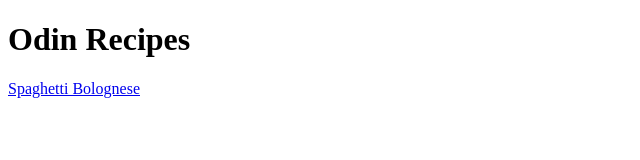
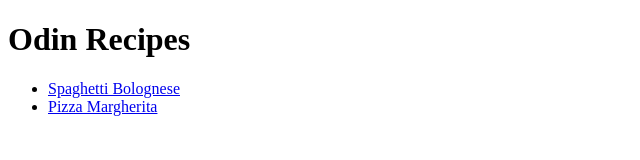
Before and after one commit to avarvany/odin-recipes, a plain HTML site: page index.html in a window 1280 px wide. Shown: the whole page, without its empty margins (0-640 px from the left). Drawn offline with Linux system fonts and the light colour scheme.

Commit message:
added link to pizza recipe and arranged recipes in lists

```diff
--- a/index.html
+++ b/index.html
@@ -4,10 +4,13 @@
     <meta charset="UTF-8">
     <meta http-equiv="X-UA-Compatible" content="IE=edge">
     <meta name="viewport" content="width=device-width, initial-scale=1.0">
-    <title>Document</title>
+    <title>Best Recipes in Town!</title>
 </head>
 <body>
     <h1>Odin Recipes</h1>
-    <a href="./recipes/bolognese.html">Spaghetti Bolognese</a>
+    <ul>
+    <li><a href="./recipes/bolognese.html">Spaghetti Bolognese</a></li>
+    <li><a href="./recipes/pizza.html">Pizza Margherita</a></li>
+</ul>
 </body>
 </html>
```
